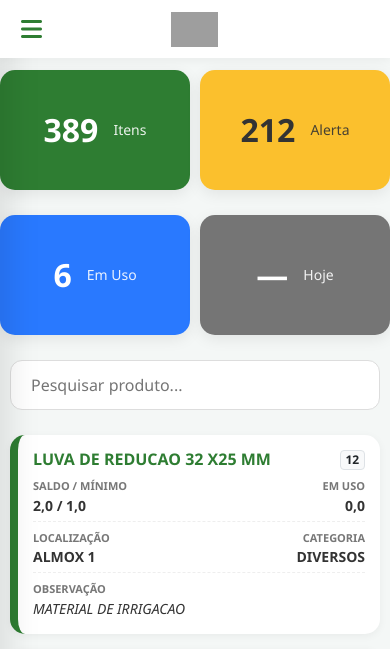
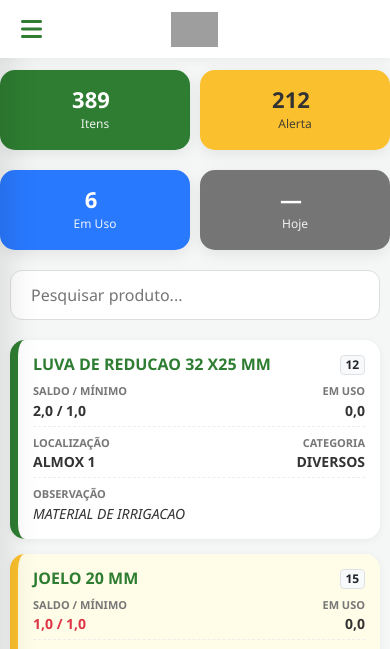
Before and after one commit to ycamillo2-art/almox360, a Django app: page / in a window 390 px wide. Shown: the top 649 px of the page. Run offline with Django 5.2, Linux system fonts and the light colour scheme; a user stored in the database is signed in; data comes from the database, SQL or seed files in the repository; some libraries are stand-ins or nearby versions; grey boxes are pictures that could not be loaded.

Commit message:
fix: restore full template content and finalize mobile card layout

```diff
--- a/almox/templates/almox/index.html
+++ b/almox/templates/almox/index.html
@@ -4,24 +4,26 @@
 <style>
     .dash-card {
         border-radius: 15px;
-        padding: 25px;
+        padding: 20px;
         color: white;
         display: flex;
+        flex-direction: column;
         align-items: center;
         justify-content: center;
-        height: 120px;
+        height: 100px;
         box-shadow: 0 4px 15px rgba(0,0,0,0.08);
-        margin-bottom: 25px;
+        margin-bottom: 20px;
+        text-align: center;
     }
-    .card-val { font-size: 32px; font-weight: 700; margin-right: 15px; }
-    .card-label { font-size: 14px; font-weight: 500; opacity: 0.9; line-height: 1.2; }
+    .card-val { font-size: 28px; font-weight: 700; line-height: 1; }
+    .card-label { font-size: 12px; font-weight: 500; opacity: 0.9; margin-top: 5px; }
 
     .bg-cadastrados { background-color: #2e7d32; }
     .bg-alerta { background-color: #fbc02d; color: #333 !important; }
     .bg-em-uso { background-color: #2979ff; }
     .bg-movimentacoes { background-color: #757575; }
 
-    .search-container { margin-bottom: 25px; }
+    .search-container { margin-bottom: 20px; }
     .search-input {
         border-radius: 12px;
         padding: 12px 20px;
@@ -29,24 +31,26 @@
         width: 100%;
         max-width: 400px;
         background-color: white;
+        font-size: 16px;
     }
 
     .table-container {
         background: white;
         border-radius: 20px;
-        padding: 5px;
+        padding: 10px;
         box-shadow: 0 4px 20px rgba(0,0,0,0.05);
+        display: block;
     }
     .table-almox { width: 100%; border-collapse: separate; border-spacing: 0; }
     .table-almox th {
-        padding: 15px 20px;
+        padding: 15px;
         font-weight: 600;
         color: #555;
         border-bottom: 2px solid #f0f0f0;
         text-align: left;
     }
     .table-almox td {
-        padding: 15px 20px;
+        padding: 15px;
         font-size: 14px;
         color: #444;
         border-bottom: 1px solid #f5f5f5;
@@ -76,6 +80,8 @@
         .table-container { display: none; }
         .product-card-mobile { display: block; }
         .search-input { max-width: 100%; }
+        .dash-card { padding: 10px; height: 80px; }
+        .card-val { font-size: 22px; }
     }
 </style>
 {% endblock %}
```
